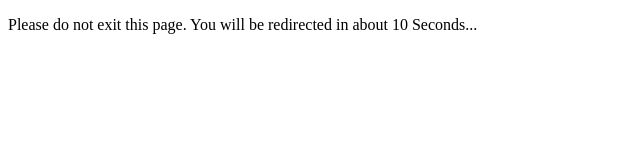
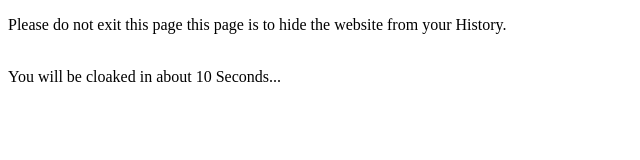
Before and after one commit to M2Sky/Outlook, a plain HTML site: page index.html in a window 1280 px wide. Shown: the whole page, without its empty margins (0-640 px from the left). Drawn offline with Linux system fonts and the light colour scheme.

Commit message:
Update index.html

```diff
--- a/index.html
+++ b/index.html
@@ -4,8 +4,8 @@
 <meta http-equiv="refresh" content="7; url='https://outlook.com/'" />
 </head>
 <body>
-    <p>Please do not exit this page. You will be redirected in about 10 Seconds...</p>
-  </body>
+<p>Please do not exit this page this page is to hide the website from your History.</p>
+<br>You will be cloaked in about 10 Seconds...</br>
 <script>
 var urlObj = new window.URL(window.location.href);
 var url = "https://m2sky.github.io/Outlook/Home.html";
@@ -27,5 +27,5 @@
   }
 }
 </script>
-
+</body>
 </html>
```
Lines whose indentation alone changed are shown as unchanged.
